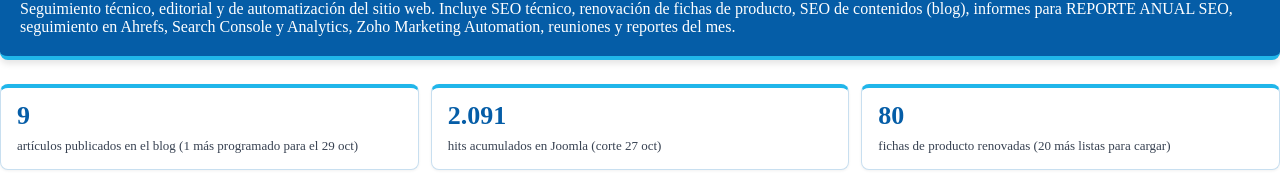
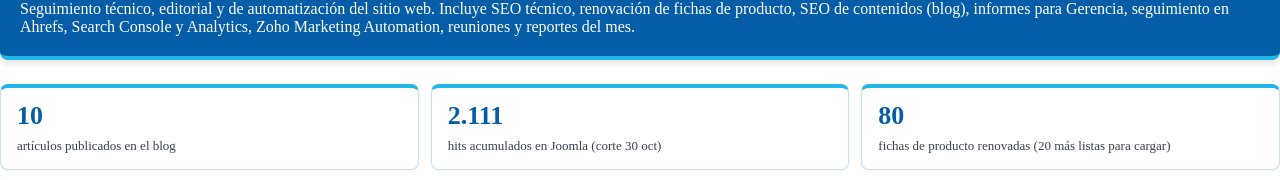
Before and after one commit to frankbedoyam/reporte-enero-kipclin, a Next.js app: page /octubre in a window 1280 px wide. Shown: the part 280-460 px from the top of the page. Built offline with nearby package versions, Linux system fonts and the light colour scheme.

Commit message:
Modificaciones al 30 de oct
Research keywords Maria y Planeación articulos noviembre

```diff
--- a/app/octubre/page.tsx
+++ b/app/octubre/page.tsx
@@ -16,8 +16,8 @@ type ReportItem = {
 
 // ─── Indicadores destacados del mes (tarjetas superiores) ─────
 const destacados = [
-  { valor: "9", etiqueta: "artículos publicados en el blog (1 más programado para el 29 oct)" },
-  { valor: "2.091", etiqueta: "hits acumulados en Joomla (corte 27 oct)" },
+  { valor: "10", etiqueta: "artículos publicados en el blog" },
+  { valor: "2.111", etiqueta: "hits acumulados en Joomla (corte 30 oct)" },
   { valor: "80", etiqueta: "fichas de producto renovadas (20 más listas para cargar)" },
   { valor: "1.474 → 1.958", etiqueta: "tráfico orgánico estimado en Ahrefs (4 al 26 oct, +33%)" },
   { valor: "164 → 200", etiqueta: "keywords en el top 3 de Google (19 al 26 oct)" },
@@ -190,38 +190,61 @@ const data: ReportItem[] = [
     kpi: "15 hits (Joomla, recién publicado)",
   },
   {
+    fecha: "28 de octubre",
+    tema: "SEO DE CONTENIDOS",
+    actividad: "Día del Ahorro: toallas de papel y otras formas de gastar menos en tu negocio",
+    resultado: "Artículo publicado antes del Día del Ahorro (31 de octubre) en la categoría Cuidado del medio ambiente del blog, sobre consumo de agua, detergente, jabón y toallas de papel. Keyword: dispensador de toallas de papel (400 búsquedas/mes)",
+    kpi: "20 hits (Joomla, recién publicado)",
+  },
+  {
     fecha: "29 de octubre",
     tema: "SEO DE CONTENIDOS",
-    actividad: "Día del Ahorro: toallas de papel y ahorro de insumos en el negocio",
-    resultado: "Artículo redactado y entregado el 21 de octubre, programado en la víspera del Día del Ahorro (31 de octubre), sobre consumo de agua, detergente, jabón y toallas de papel. Keyword: dispensador de toallas de papel (400 búsquedas/mes)",
-    kpi: "Programado",
+    actividad: "Investigación de búsquedas en Google para la producción e inspiración de contenidos en redes sociales, a solicitud de María (solicitada y entregada el mismo día).",
+    resultado: "Se revisaron cerca de 260 búsquedas en Ahrefs (Colombia): las que hoy llevan tráfico a Kipclin y las del catálogo que aún no se aprovechan. El documento reúne las 20 búsquedas de mayor volumen (guantes de nitrilo 23.000 y balde 10.000 encabezan la lista y Kipclin no aparece en ninguna), las búsquedas por categoría con su página de destino para el enlace en la biografía o en historias, 19 preguntas que la gente hace (cómo blanquear la ropa blanca 1.300, cómo quitar la grasa de la ropa 800), las marcas que se buscan por nombre (Frotex 7.400, Task 2.000) y cinco pilares de contenido con ejemplos de gancho: La mancha de la semana, Química sin miedo, La herramienta correcta, Negocio impecable y Marcas que ya conoces.",
+    links: [
+      { texto: "Ver documento: Búsquedas para redes Kipclin", url: "https://docs.google.com/document/d/1FRt3QZvPmOxoitOku2aCXaiX2ljmJVh9aDm5PY1r_TI/edit?usp=drive_link" },
+    ],
+    kpi: "5 pilares para redes",
+  },
+  {
+    fecha: "29 y 30 de octubre",
+    tema: "SEO DE CONTENIDOS",
+    actividad: "Planeación de los artículos de noviembre: investigación, presentación y ajustes con datos de Ahrefs, GA4 y Search Console.",
+    resultado: "Calendario de 10 artículos los martes y jueves, más tres fechas especiales (30 de octubre, 6 y 11 de noviembre), con el jueves 19 libre para actualizaciones. Se contrastaron 15 fechas Fenalco con su búsqueda real (Viernes Negro 15.237 en noviembre de 2025, Día del Administrador de Empresas 8.308, Día del Psicólogo 6.110) y se aprovechan los puentes festivos para piscinas y turismo. Las decisiones se apoyan en GA4 (transacciones, unidades y páginas orgánicas de octubre a diciembre de 2025) y en Search Console (noviembre frente a octubre de 2025). Guantes de nitrilo (23.000 búsquedas, dificultad 0) es la keyword de mayor volumen del análisis. Se priorizaron además 6 artículos existentes para actualizar, entre ellos hipoclorito, cloro y lejía, la mayor oportunidad de CTR del sitio.",
+    links: [
+      { texto: "Ver calendario de contenidos de noviembre", url: "https://docs.google.com/spreadsheets/d/1CyQrZLN1j3DKxgAoB9G8QZrhf5Mj5Xx_9cOZqjSKrH8/edit?usp=sharing" },
+      { texto: "Reporte de Search Console: rendimiento en búsqueda", url: "https://docs.google.com/spreadsheets/d/1_Boe5I55UFU5FBtwzKQu6p7LDpazP5BvxunEH3uI--E/edit?usp=drive_link" },
+      { texto: "Reporte de GA4: productos", url: "https://docs.google.com/spreadsheets/d/1BMidDSCHmz7pSqidq75J7sGbzidgbTSRaDK48v12l-w/edit?usp=drive_link" },
+      { texto: "Reporte de GA4: páginas orgánicas", url: "https://docs.google.com/spreadsheets/d/1o_sy7IQVBKdWu9lFD6Nn7c3r6Rva5-Ov9ESnH_2DDiY/edit?usp=drive_link" },
+    ],
+    kpi: "10 artículos planeados",
   },
 
-  // REPORTE ANUAL SEO
+  // GERENCIA
   {
     fecha: "14 de octubre",
-    tema: "REPORTE ANUAL SEO",
+    tema: "GERENCIA",
     actividad: "Dos reuniones con Tita (8:00 am y 11:45 am, 1 hora cada una) para preparar la presentación de un año de resultados SEO.",
     resultado: "Barrido de todo el año: indicadores, logros, incidentes técnicos y pendientes. De esta revisión salió también la propuesta para depurar las URL basura del ataque de junio.",
     kpi: "2 horas",
   },
   {
     fecha: "14 y 15 de octubre",
-    tema: "REPORTE ANUAL SEO",
-    actividad: "Presentación \"SEO Kipclin: un año de resultados\" para REPORTE ANUAL SEO (septiembre 2025 a octubre 2026).",
-    resultado: "19 diapositivas con datos de Search Console, Ahrefs, GA4 y Core Web Vitals: la posición media en Google pasó de 10,4 a 7,8, las keywords en posiciones 4 a 10 crecieron 55% y las keywords del blog en el top 10 casi se duplicaron (431 a 846). Incluye 923 correcciones de metadatos de producto, 46 subcategorías reescritas, la comparación de citas en IA frente a 6 competidores, una diapositiva de lo que no se presenta como logro y el plan 2027. María la aprobó y sugirió agregar lo que se necesita de REPORTE ANUAL SEO para seguir mejorando.",
+    tema: "GERENCIA",
+    actividad: "Presentación \"SEO Kipclin: un año de resultados\" para Gerencia (septiembre 2025 a octubre 2026).",
+    resultado: "19 diapositivas con datos de Search Console, Ahrefs, GA4 y Core Web Vitals: la posición media en Google pasó de 10,4 a 7,8, las keywords en posiciones 4 a 10 crecieron 55% y las keywords del blog en el top 10 casi se duplicaron (431 a 846). Incluye 923 correcciones de metadatos de producto, 46 subcategorías reescritas, la comparación de citas en IA frente a 6 competidores, una diapositiva de lo que no se presenta como logro y el plan 2027. María la aprobó y sugirió agregar lo que se necesita de Gerencia para seguir mejorando.",
     kpi: "19 diapositivas",
   },
   {
     fecha: "21 de octubre",
-    tema: "REPORTE ANUAL SEO",
+    tema: "GERENCIA",
     actividad: "Reunión con Tita (5:30 am, 1 hora) para definir el cuadro de cifras mes a mes.",
     resultado: "Se acordaron las fuentes y los indicadores del cuadro de respaldo de la presentación.",
     kpi: "1 hora",
   },
   {
     fecha: "21 al 26 de octubre",
-    tema: "REPORTE ANUAL SEO",
+    tema: "GERENCIA",
     actividad: "Cuadro de cifras mes a mes en Excel, de septiembre de 2025 a octubre de 2026.",
     resultado: "11 hojas con datos, fórmulas y gráficos: Search Console, Ahrefs, keywords del blog, publicaciones del blog (60 artículos), canales de GA4, categorías, salud técnica, Core Web Vitals y búsquedas de marca. El 26 de octubre se agregó la participación del orgánico en las ventas web (GA4): bajó de 21% en septiembre de 2025 a 3,2% en agosto de 2026 y se recuperó a 9,0% en septiembre, cifra que coincide con la reportada por Sandra (+176% de agosto a septiembre). Meta 2027 propuesta: 15%.",
     kpi: "11 hojas de cifras",
@@ -348,7 +371,7 @@ const data: ReportItem[] = [
     fecha: "14 de octubre",
     tema: "REUNIONES",
     actividad: "Reunión SEO con María 5:30 am",
-    resultado: "Estado del sitio tras la caída, posiciones de la semana y avance de la presentación para REPORTE ANUAL SEO. Se aclaró después que los descuentos vistos en la web eran el descuento de empleados, visible solo al iniciar sesión.",
+    resultado: "Estado del sitio tras la caída, posiciones de la semana y avance de la presentación para Gerencia. Se aclaró después que los descuentos vistos en la web eran el descuento de empleados, visible solo al iniciar sesión.",
     kpi: "Seguimiento realizado",
   },
   {
@@ -417,7 +440,7 @@ const data: ReportItem[] = [
     kpi: "Completado",
   },
   {
-    fecha: "27 de octubre",
+    fecha: "27 y 30 de octubre",
     tema: "REPORTES",
     actividad: "Generación del reporte de actividades de octubre",
     resultado: "Seguimiento a actividades",
@@ -429,9 +452,9 @@ const data: ReportItem[] = [
 // Espacios para imagen: subir los archivos a public/octubre/
 const secciones = [
   { tema: "SEO TÉCNICO",            title: "SEO TÉCNICO",            imagen: "/octubre/ahrefs.png", alt: "Captura de Ahrefs Site Audit, octubre 2026" },
-  { tema: "FICHAS DE PRODUCTO",     title: "FICHAS DE PRODUCTO",     imagen: undefined,             alt: "" },
+  { tema: "FICHAS DE PRODUCTO",     title: "FICHAS DE PRODUCTO",     imagen: "/octubre/fichas.png", alt: "Fichas renovadas que subieron y bajaron de posición en Google, octubre 2026" },
   { tema: "SEO DE CONTENIDOS",      title: "SEO DE CONTENIDOS",      imagen: "/octubre/joomla.png", alt: "Captura del backend de Joomla con los artículos del blog de octubre" },
-  { tema: "REPORTE ANUAL SEO",               title: "INFORMES PARA REPORTE ANUAL SEO", imagen: undefined,             alt: "" },
+  { tema: "GERENCIA",               title: "INFORMES PARA GERENCIA", imagen: undefined,             alt: "" },
   { tema: "SEGUIMIENTO Y MEDICIÓN", title: "SEGUIMIENTO Y MEDICIÓN", imagen: undefined,             alt: "" },
   { tema: "ZOHO",                   title: "ZOHO Y CAMPAÑAS",        imagen: "/octubre/zoho.png",   alt: "Captura de Zoho Marketing Automation, automatizaciones" },
   { tema: "REUNIONES",              title: "REUNIONES",              imagen: undefined,             alt: "" },
@@ -660,7 +683,7 @@ export default function Page() {
               Reporte Octubre 2026 | Kipclin
             </h1>
             <p style={{ fontSize: "16px", margin: 0 }}>
-              Seguimiento técnico, editorial y de automatización del sitio web. Incluye SEO técnico, renovación de fichas de producto, SEO de contenidos (blog), informes para REPORTE ANUAL SEO, seguimiento en Ahrefs, Search Console y Analytics, Zoho Marketing Automation, reuniones y reportes del mes.
+              Seguimiento técnico, editorial y de automatización del sitio web. Incluye SEO técnico, renovación de fichas de producto, SEO de contenidos (blog), informes para Gerencia, seguimiento en Ahrefs, Search Console y Analytics, Zoho Marketing Automation, reuniones y reportes del mes.
             </p>
           </div>
 
```
